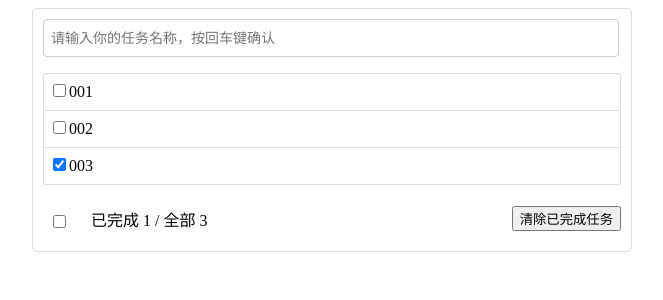
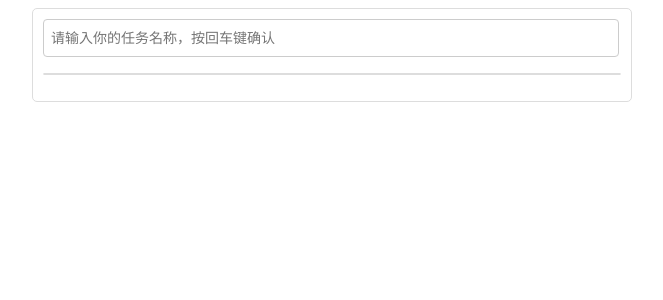
Before and after one commit to HaloBoys/TodoList_Vue2.X, a Vue app in the folder todolist/: page / in a window 1280 px wide. Shown: the top 300 px of the page, without its empty margins (308-971 px from the left). Built offline with nearby package versions, Linux system fonts and the light colour scheme.

Commit message:
实现本地存储功能

```diff
--- a/todolist/src/App.vue
+++ b/todolist/src/App.vue
@@ -29,12 +29,25 @@ export default {
   name: "App",
   data() {
     return {
-      todoArr: [
-        { id: "001", value: "001", done: false },
-        { id: "002", value: "002", done: false },
-        { id: "003", value: "003", done: true },
-      ],
+      // todoArr: [
+      //   { id: "001", value: "001", done: false },
+      //   { id: "002", value: "002", done: false },
+      //   { id: "003", value: "003", done: true },
+      // ],
+
+      // 如果 localStorage 为空则返回空数组
+      todoArr: JSON.parse(localStorage.getItem('todos')) || []
     };
+  },
+  // 本地存储功能实现
+  watch: {
+    todoArr: {
+      // 此处必须开启深度监视，否则获取不到 todo 项的 done 状态
+      handler: function (value) {
+        localStorage.setItem('todos',JSON.stringify(value));
+      },
+      deep: true
+    },
   },
   methods: {
     // 添加Todo功能
```
Also changed, not shown: 1 other file (tests, documents, lock files or other folders).
